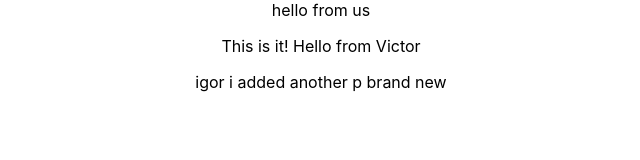
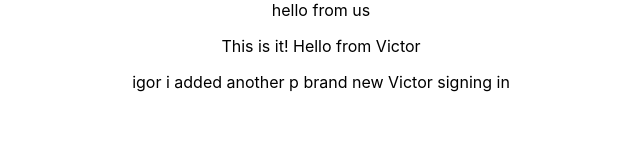
Before and after one commit to georgesnd/soundify, a React (Create React App) app in the folder client/: page / in a window 1280 px wide. Shown: the top 160 px of the page, without its empty margins (319-959 px from the left). Built offline with nearby package versions, Linux system fonts and the light colour scheme.

Commit message:
signing in

```diff
--- a/client/src/App.js
+++ b/client/src/App.js
@@ -8,6 +8,7 @@ function App() {
       <p>This is it! Hello from Victor</p>
       igor i added another p
       brand new
+      Victor signing in
     </div>
   );
 }
```
